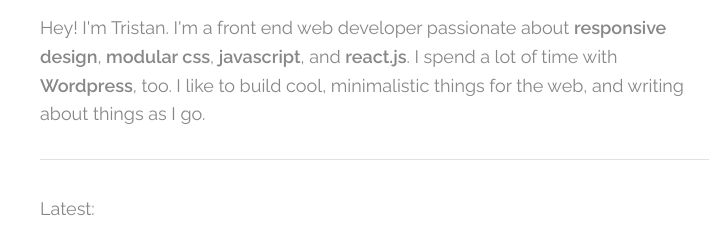
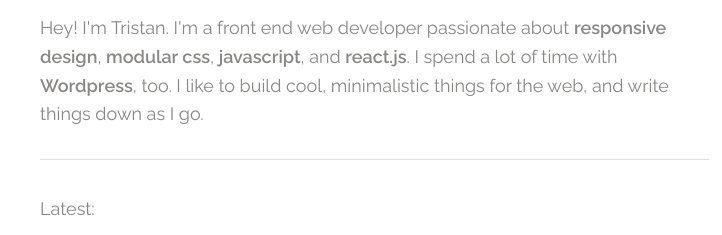
Before and after one commit to TristanAG/home, a plain HTML site: page index.html in a window 1280 px wide. Shown: the top 235 px of the page, 443-1165 px from the left. Drawn offline with Linux system fonts and the light colour scheme; a web font is replaced by a local one.

Commit message:
word change

```diff
--- a/index.html
+++ b/index.html
@@ -60,7 +60,7 @@
       <div class="eight columns" style="padding-top: 14px;">
         <!-- <p id="sig">tristan gruener</p> -->
 
-        <p>Hey! I'm Tristan. I'm a front end web developer passionate about <b>responsive design</b>, <b>modular css</b>, <b>javascript</b>, and <b>react.js</b>. I spend a lot of time with <b>Wordpress</b>, too. I like to build cool, minimalistic things for the web, and writing about things as I go.</p>
+        <p>Hey! I'm Tristan. I'm a front end web developer passionate about <b>responsive design</b>, <b>modular css</b>, <b>javascript</b>, and <b>react.js</b>. I spend a lot of time with <b>Wordpress</b>, too. I like to build cool, minimalistic things for the web, and write things down as I go.</p>
 
         <hr>
         <p>Latest:</p>
```
